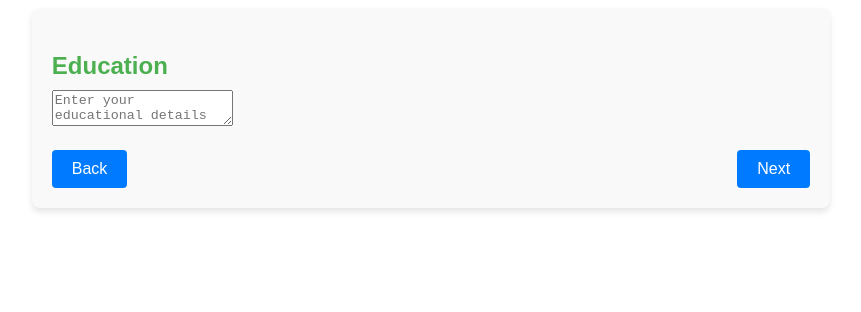
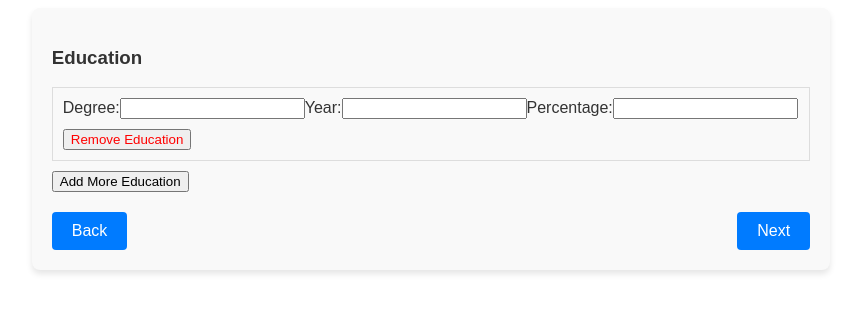
Before and after one commit to imakashgusain/resume-builder, a Next.js app: page / in a window 1280 px wide. Both pictures are taken after a click on the button "Next". Shown: the top 312 px of the page, without its empty margins (209-1070 px from the left). Built offline with nearby package versions, Linux system fonts and the light colour scheme.

Commit message:
Education Form Updated for functionality

```diff
--- a/src/components/Form.js
+++ b/src/components/Form.js
@@ -71,16 +71,89 @@ export default function Form({
         </div>
       )}
       {step === 1 && (
-        <div className="form-section">
+        <div>
           <h3>Education</h3>
-          <textarea
-            name="education"
-            value={formData.education}
-            onChange={handleInputChange}
-            placeholder="Enter your educational details"
-          />
+          {formData.education.map((educationItem, index) => (
+            <div
+              key={index}
+              style={{
+                border: "1px solid #ddd",
+                padding: "10px",
+                marginBottom: "10px",
+              }}
+            >
+              <label>Degree:</label>
+              <input
+                type="text"
+                value={educationItem.degree}
+                onChange={(e) =>
+                  onFormDataChange({
+                    ...formData,
+                    education: formData.education.map((item, i) =>
+                      i === index ? { ...item, degree: e.target.value } : item
+                    ),
+                  })
+                }
+              />
+              <label>Year:</label>
+              <input
+                type="number"
+                value={educationItem.year}
+                onChange={(e) =>
+                  onFormDataChange({
+                    ...formData,
+                    education: formData.education.map((item, i) =>
+                      i === index ? { ...item, year: e.target.value } : item
+                    ),
+                  })
+                }
+              />
+              <label>Percentage:</label>
+              <input
+                type="number"
+                value={educationItem.percentage}
+                onChange={(e) =>
+                  onFormDataChange({
+                    ...formData,
+                    education: formData.education.map((item, i) =>
+                      i === index
+                        ? { ...item, percentage: e.target.value }
+                        : item
+                    ),
+                  })
+                }
+              />
+              <button
+                type="button"
+                style={{ color: "red", marginTop: "10px" }}
+                onClick={() =>
+                  onFormDataChange({
+                    ...formData,
+                    education: formData.education.filter((_, i) => i !== index),
+                  })
+                }
+              >
+                Remove Education
+              </button>
+            </div>
+          ))}
+          <button
+            type="button"
+            onClick={() =>
+              onFormDataChange({
+                ...formData,
+                education: [
+                  ...formData.education,
+                  { degree: "", year: "", percentage: "" },
+                ],
+              })
+            }
+          >
+            Add More Education
+          </button>
         </div>
       )}
+
       {step === 2 && (
         <div className="form-section">
           <h3>Work Experience</h3>
--- a/src/components/templates.js
+++ b/src/components/templates.js
@@ -22,8 +22,28 @@ export const templates = {
           </header>
           <main style={styles.main}>
             <section style={styles.section}>
-              <h2 style={styles.sectionTitle}>Education</h2>
-              <p>{formData.education || "Your education details here."}</p>
+              <h4>Education</h4>
+              {Array.isArray(formData.education) &&
+              formData.education.length > 0 ? (
+                formData.education.map((edu, index) => (
+                  <div key={index} style={{ marginBottom: "10px" }}>
+                    <p>
+                      <strong>Degree:</strong> {edu.degree}
+                    </p>
+                    <p>
+                      <strong>Year:</strong> {edu.year}
+                    </p>
+                    <p>
+                      <strong>Percentage:</strong> {edu.percentage}%
+                    </p>
+                  </div>
+                ))
+              ) : (
+                <p>No education details provided.</p>
+              )}
+
+              {/* <h2 style={styles.sectionTitle}>Education</h2>
+              <p>{formData.education || "Your education details here."}</p> */}
             </section>
             <section style={styles.section}>
               <h2 style={styles.sectionTitle}>Work Experience</h2>
--- a/src/pages/index.js
+++ b/src/pages/index.js
@@ -8,13 +8,13 @@ export default function App() {
     address: "",
     phoneNumber: "",
     summary: "",
-    education: "",
+    education: [{ degree: "", year: "", percentage: "" }],
     projects: [],
     skills: "",
     interests: "",
   });
   const [step, setStep] = useState(0);
-  const [selectedTemplate, setSelectedTemplate] = useState("classic");
+  const [selectedTemplate, setSelectedTemplate] = useState("premium");
 
   const handleNext = () => setStep((prev) => prev + 1);
   const handleBack = () => setStep((prev) => prev - 1);
```
